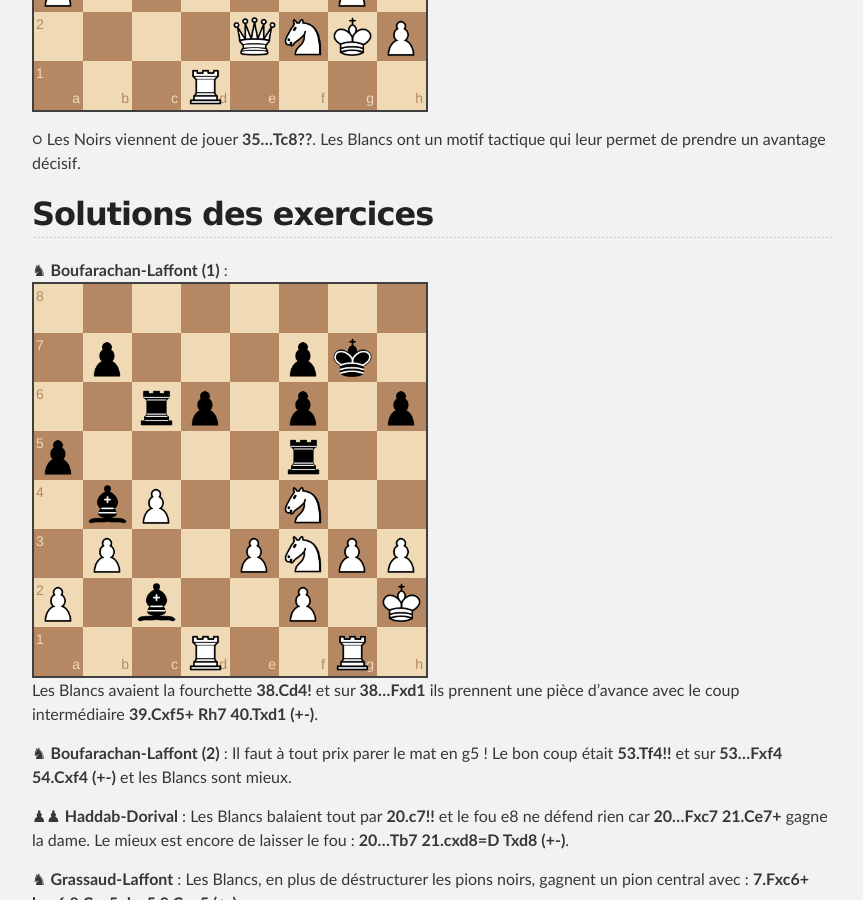
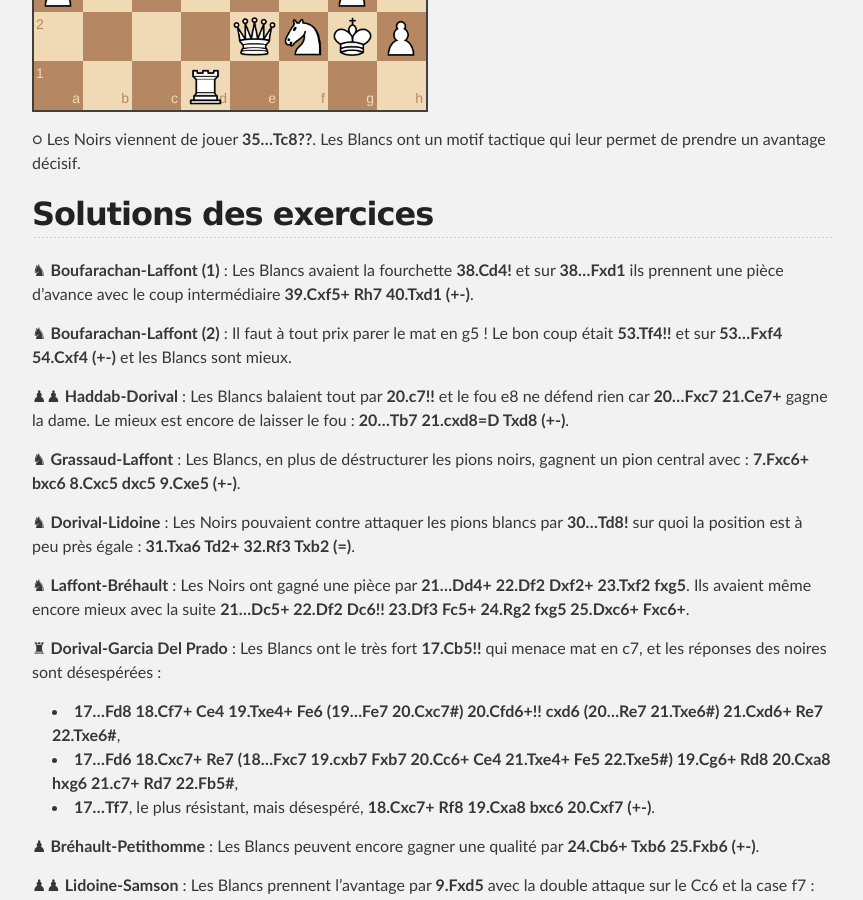
Before and after one commit to echiquier-villeneuve-tolosane/echiquier-villeneuve-tolosane.github.io, a Jekyll site: the page built from exercices.md, in a window 1280 px wide and 900 px high, scrolled down 14865 px. Shown: the whole window, without its empty margins (208-1071 px from the left). Built offline with Jekyll 4.4.1, drawn with Linux system fonts in a browser that asks for light colours; nearby versions of some CDN libraries.

Commit message:
Updated exercices.md

```diff
--- a/exercices.md
+++ b/exercices.md
@@ -230,7 +230,6 @@ _Coupe J.-C. Loubatière, ronde 3 (2013/10/06)_
 
 
 &#9822;  **Boufarachan-Laffont (1)** :
-`8/1p3pk1/2rp1p1p/p4r2/1bP2N2/1P2PNPP/P1b2P1K/3R2R1 w - - 1 37`
 Les Blancs avaient la fourchette **38.Cd4!** et sur **38...Fxd1** ils prennent une pièce d'avance avec le coup intermédiaire **39.Cxf5+ Rh7 40.Txd1 (+-)**.
 
 &#9822;  **Boufarachan-Laffont (2)** :
```
